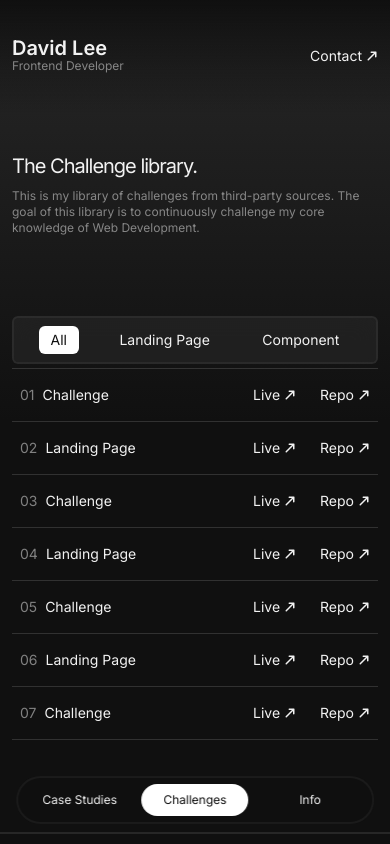
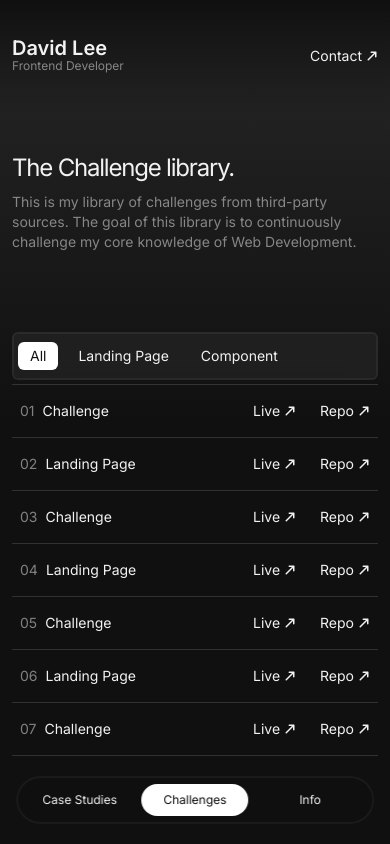
Before and after one commit to DLee1993/Portfolio, a Next.js app: page /challenges in a window 390 px wide. Shown: the top 844 px of the page. Built offline with nearby package versions, Linux system fonts and the light colour scheme.

Commit message:
adjusted flex position and text sizing for mobile viewport

```diff
--- a/app/(pages)/challenges/page.tsx
+++ b/app/(pages)/challenges/page.tsx
@@ -3,8 +3,8 @@ export default function page() {
     return (
         <section className="mt-10 max-w-5xl mx-auto">
             <article>
-                <h2 className="tracking-tighter text-xl md:text-2xl">The Challenge library.</h2>
-                <p className="text-csFadedWhite mt-2 mb-7 text-xs sm:text-sm max-w-lg">
+                <h2 className="tracking-tighter text-2xl">The Challenge library.</h2>
+                <p className="text-csFadedWhite mt-2 mb-7 text-sm max-w-lg">
                     This is my library of challenges from third-party sources. The goal of this
                     library is to continuously challenge my core knowledge of Web Development.
                 </p>
--- a/app/components/ChallengeList.tsx
+++ b/app/components/ChallengeList.tsx
@@ -32,7 +32,7 @@ export default function ChallengeList() {
     return (
         <section className="my-10">
             <section className="mt-20 mb-1">
-                <ul className="flex justify-evenly sm:justify-start items-center gap-x-2 py-2 px-1 bg-csWhite/5 border-2 border-csWhite/5 backdrop-blur-md rounded-md">
+                <ul className="flex justify-start items-center gap-x-2 py-2 px-1 bg-csWhite/5 border-2 border-csWhite/5 backdrop-blur-md rounded-md">
                     {filters.map((filter, index) => (
                         <li
                             onClick={() => setSelected(filter)}
```
